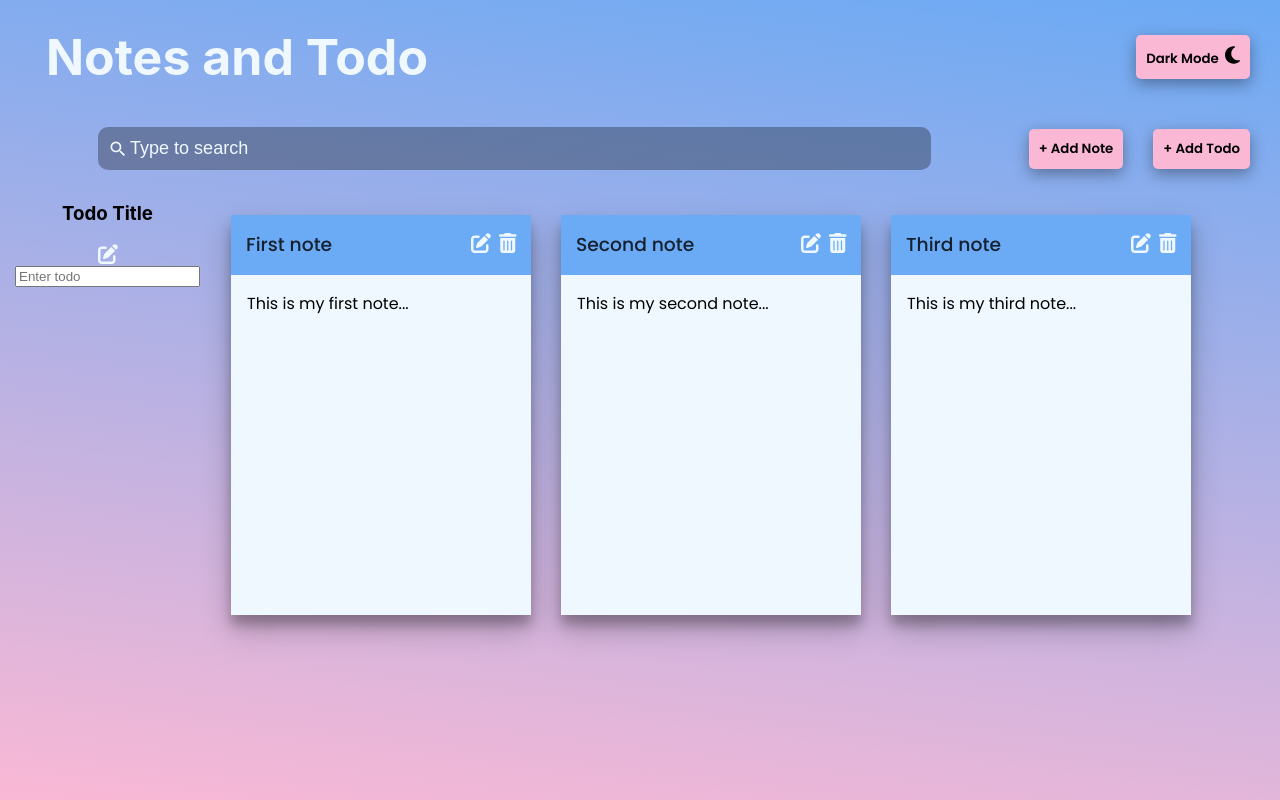
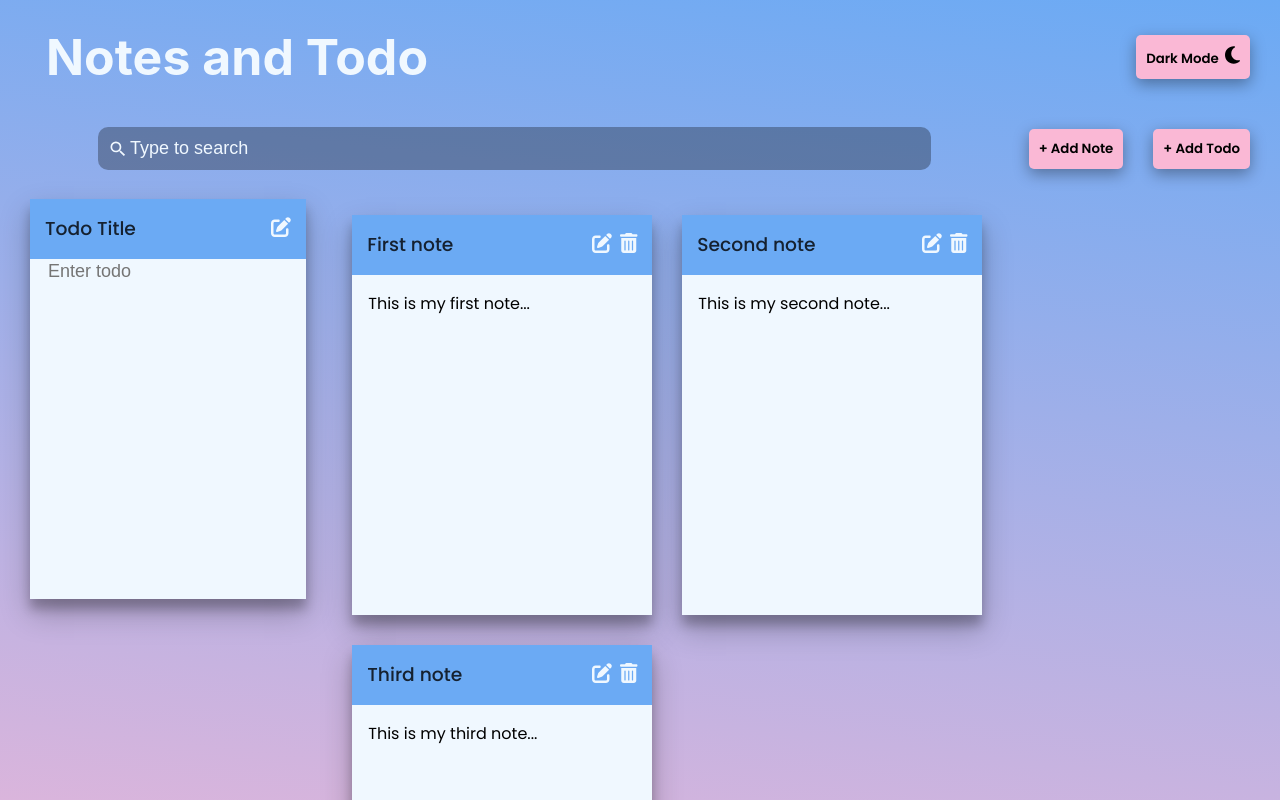
Before and after one commit to marijahavaic/notes-todo-app, a React (Create React App) app: page / in a window 1280 px wide. Shown: the top 800 px of the page. Built offline with nearby package versions, Linux system fonts and the light colour scheme.

Commit message:
Style Todo

```diff
--- a/src/Components/Todo.js
+++ b/src/Components/Todo.js
@@ -1,6 +1,6 @@
 import React from 'react';
 
-// import '../Style/Todo.css';
+import '../Style/Todo.css';
 
 import { FontAwesomeIcon } from '@fortawesome/react-fontawesome';
 import { faPenToSquare, faTrashCan } from '@fortawesome/free-solid-svg-icons';
--- /dev/null
+++ b/src/Style/Todo.css
@@ -0,0 +1,116 @@
+.Todo {
+    width: 300px;
+    height: 400px;
+    margin: 15px;
+    background-color: aliceblue;
+    box-shadow: rgba(0, 0, 0, 0.25) 0px 14px 28px, rgba(0, 0, 0, 0.22) 0px 10px 10px;
+    font-family: 'Poppins', sans-serif;
+}
+
+.DarkMode .Todo {
+    background-color: rgb(34, 34, 34);
+    color: rgb(205, 215, 224);
+}
+
+.Todo .TodoHeader {
+    height: 30px;
+    background-color: rgba(107,170,244,1);
+    text-align: left;
+    padding: 15px;
+    display: flex;
+    justify-content: space-between;
+    align-items: center;
+}
+
+.DarkMode .Todo .TodoHeader {
+    background-color: rgb(65, 93, 126);
+}
+
+.Todo .TodoHeader h3 {
+    margin: 0;
+    padding: 0;
+    font-weight: 500;
+    color: #000;
+    opacity: 0.8;
+}
+
+.DarkMode .TodoHeader h3 {
+    color: rgb(205, 215, 224);
+    font-weight: 400;
+}
+
+.Icon {
+    font-size: 20px;
+    color: aliceblue;
+    cursor: pointer;
+}
+
+.DarkMode .Icon {
+    color: rgb(205, 215, 224);
+}
+
+.Todo .TodoHeader .Icons .Icon {
+    padding-left: 8px;
+}
+
+.Icon:active {
+    transform: scale(0.95);
+}
+
+.Icon:hover {
+    color: rgba(0, 0, 0, 0.5);
+}
+
+.Todo .TodoBody {
+    margin: 0 16px;
+    text-align: justify;
+}
+
+.Todo input {
+    border: none;
+    background-color: transparent;
+    color: #000;
+    font-size: 18px;
+}
+
+.Todo input:focus {
+    outline: none;
+  }
+
+/*
+.Todo .TodoBody textarea {
+    margin: 16px 0 0 0;
+    text-align: justify;
+}
+
+.Todo .TodoFooter {
+    margin: 0 15px;
+    display: flex;
+    align-items: center;
+    justify-content: space-between;
+}
+
+.Todo .TodoFooter button {
+    margin: 0;
+}
+
+.NewTodoBg {
+    position: fixed;
+    background-color: rgba(0, 0, 0, 0.7);
+    left: 0;
+    top: 0;
+    width: 100%;
+    height: 100vh;
+    z-index: 1;
+}
+
+.NewTodo {
+    z-index: 2;
+    position: relative;
+    margin: 150px auto;
+    /* transition: all 5s ease-in-out; */
+/* }
+
+button .Close {
+    cursor: pointer;
+} */
```
